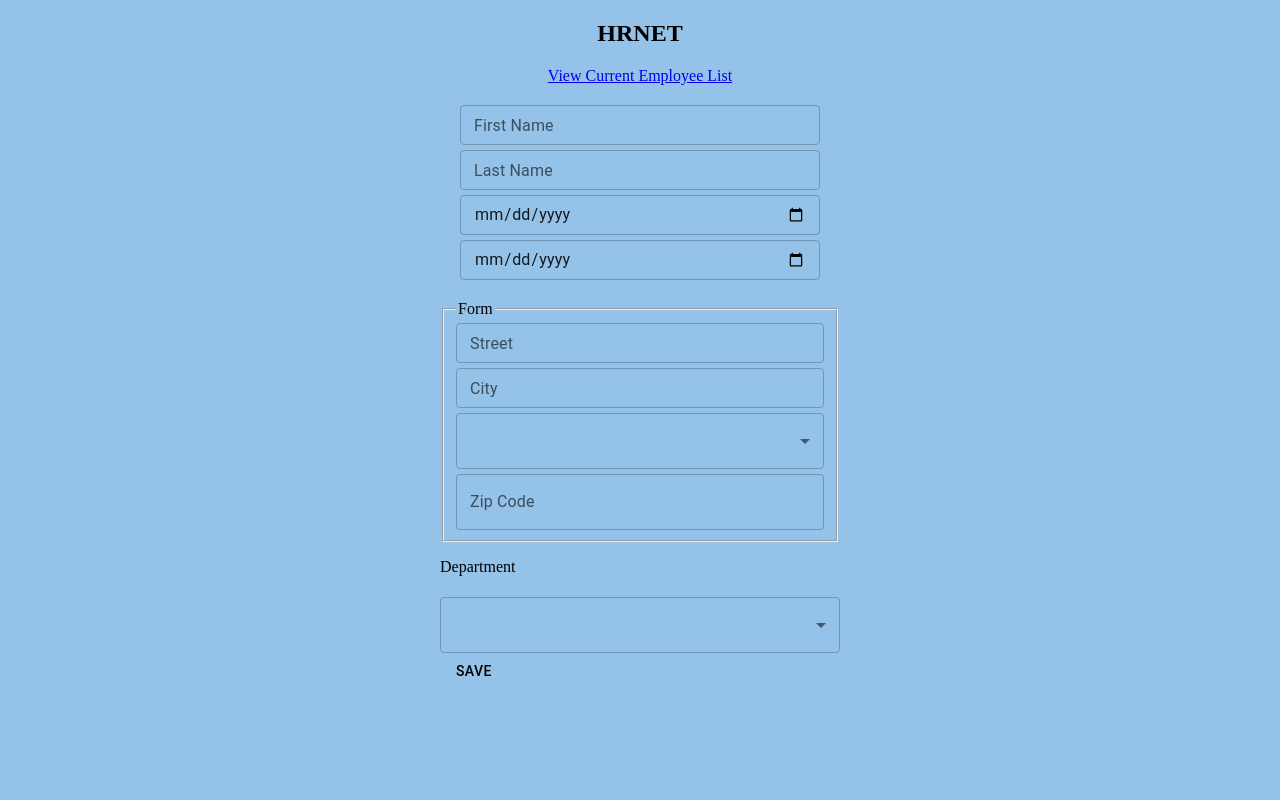
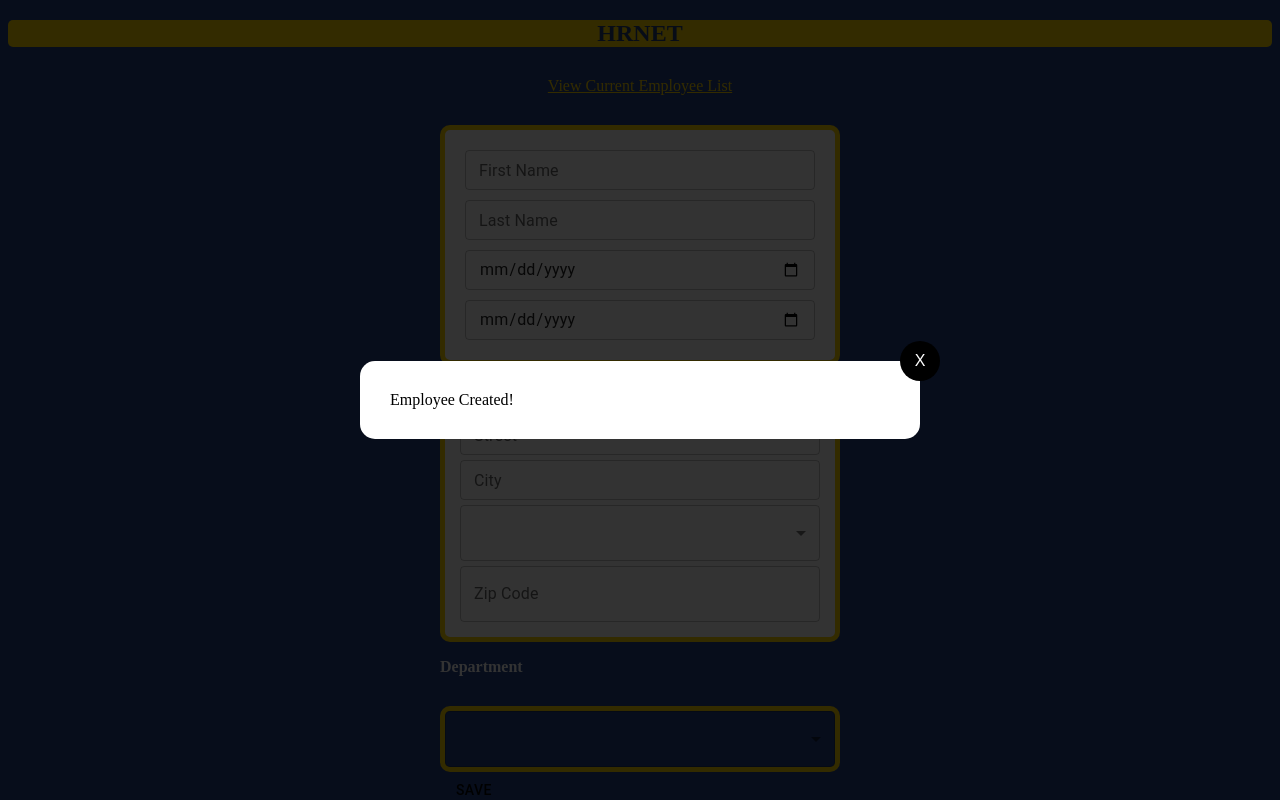
Before and after one commit to TarikMaarijAbdallaoui/HRNet, a React (Vite) app: page / in a window 1280 px wide. Both pictures are taken after typing "Sample", "Sample", "2020-01-15", "2020-01-15", "Sample", "Sample" into the empty fields and a click on the button "SAVE". Shown: the top 800 px of the page. Built offline with nearby package versions, Linux system fonts and the light colour scheme.

Commit message:
styles for form

```diff
--- a/src/App.css
+++ b/src/App.css
@@ -1,36 +1,118 @@
 body {
-  background-color: rgb(148, 194, 232);
+  background-color: #10317eeb;
 }
+
+input {
+  color: black;
+}
+
 h2 {
   text-align: center;
 }
+
 .link {
+  display: block;
   text-align: center;
-  display: block;
   margin: 0 auto;
 }
+
 .formulario {
   width: 100%;
   max-width: 400px;
   margin: 0 auto;
 }
 
-
 .form-container {
   display: flex;
   flex-direction: column;
-  gap: 5px;
   padding: 20px;
+  gap: 10px;
+  background-color: white;
+
+  margin-top: 30px;
+  margin-bottom: 30px;
+  border: solid 5px rgba(255, 215, 0.914);
+  border-radius: 10px;
+
 }
 
-form fieldset {
+form .fieldset {
   display: flex;
   flex-direction: column;
+  background-color: white;
   gap: 5px;
+  padding: 15px;
+  border: solid 5px rgba(255, 215, 0.914);
+  border-radius: 10px;
 }
 
 .department-container {
   display: flex;
   flex-direction: column;
   gap: 5px;
+  border: solid 5px rgba(255, 215, 0.914);
+  border-radius: 10px;
+  margin-top: 30px;
 }
+
+.department {
+  margin-top: 30px;
+}
+
+.modal {
+  position: absolute;
+  top: 0;
+  left: 0;
+  right: 0;
+  bottom: 0;
+  background-color: #000000cc;
+  display: flex;
+  justify-content: center;
+  align-items: center;
+  z-index: 10;
+}
+
+.modal-content {
+  position: relative;
+  padding: 30px 30px;
+  background-color: white;
+  border-radius: 15px;
+  width: 90%;
+  max-width: 500px;
+}
+
+.modal-content div {
+  position: absolute;
+  display: flex;
+  justify-content: center;
+  align-items: center;
+  font-family: sans-serif;
+  right: -20px;
+  top: -20px;
+  border-radius: 50%;
+  width: 40px;
+  height: 40px;
+  color: white;
+  background-color: black;
+}
+
+.title {
+  color: white;
+  font-weight: 800;
+}
+.footer{
+display: flex;
+justify-content: center;
+align-items: center;
+padding: 30px;
+margin-top: 40px;
+  background-color: rgba(255, 215, 0.914);;
+  color: #10317eeb;
+}
+
+header {
+  background-color: rgba(255, 215, 0.914);
+  border-radius: 5px;
+  color: #10317eeb;
+  margin-bottom: 30px;
+}
--- a/src/components/EmployeeForm.jsx
+++ b/src/components/EmployeeForm.jsx
@@ -11,10 +11,15 @@ import { Link } from "react-router-dom";
 import { addEmployee } from "../store/employeeSlice";
 import { useDispatch, useSelector } from "react-redux";
 import { states } from "../data/states";
+import { useState } from "react";
+import Modal from "./Modal";
+import Footer from "./Footer";
+import Header from "./Header";
 
 const EmployeeForm = () => {
   const dispatch = useDispatch();
   const employees = useSelector((state) => state.employees.list);
+  const [open, setOpen] = useState(false);
   console.log("Lista de empleados", employees);
   const { control, handleSubmit, reset } = useForm({
     defaultValues: {
@@ -33,13 +38,17 @@ const EmployeeForm = () => {
   const onSubmit = (data) => {
     console.log(data);
     dispatch(addEmployee(data));
-    reset()
+    reset();
+    setOpen(true);
   };
 
   return (
+    <>
+      <Modal fn={setOpen} open={open} />
+      <Header />
       <div className="form">
-      <h2>HRNET</h2>
-      <Link className="link" to={"/employee"}>
+
+        <Link className="link" to={"/employee"} style={{color: 'rgba(255, 215, 0.914)'}}>
           View Current Employee List
         </Link>
         <form className="formulario">
@@ -93,8 +102,7 @@ const EmployeeForm = () => {
               )}
             />
           </div>
-        <fieldset>
-          <legend>Form</legend>
+          <div className='fieldset'>
             <Controller
               name="street"
               control={control}
@@ -122,14 +130,16 @@ const EmployeeForm = () => {
             <Controller
               name="state"
               control={control}
-            render={({ field: { onChange, value } }) => (<>
-              <Select
-            label="State"
-            options={states}
-            onChange={onChange}
-          >
-            {states.map(state => (<MenuItem key={state.abbreviation} value={state.name}>{state.name}</MenuItem>))}
-          </Select></>
+              render={({ field: { onChange, value } }) => (
+                <>
+                  <Select label="State" options={states} onChange={onChange} style={{color:'black'}}>
+                    {states.map((state) => (
+                      <MenuItem key={state.abbreviation} value={state.name}>
+                        {state.name}
+                      </MenuItem>
+                    ))}
+                  </Select>
+                </>
               )}
             />
 
@@ -145,10 +155,10 @@ const EmployeeForm = () => {
                 />
               )}
             />
-        </fieldset>
+          </div>
+          <p className="title">Department</p>
 
           <div className="department-container">
-          <p>Department</p>
             <FormControl>
               <Select
                 //value={state}
@@ -164,11 +174,17 @@ const EmployeeForm = () => {
             </FormControl>
           </div>
 
-        <Button color='primary' variant="solid" onClick={handleSubmit(onSubmit)}>
+          <Button
+            color="primary"
+            variant="solid"
+            onClick={handleSubmit(onSubmit)}
+          >
             Save
           </Button>
         </form>
       </div>
+      <Footer />
+    </>
   );
 };
 
--- /dev/null
+++ b/src/components/Footer.jsx
@@ -0,0 +1,12 @@
+import '../App.css'
+
+const Footer = () => {
+  return (
+    <footer className='footer'>
+        <p>Copyright. HRNet</p>
+
+    </footer>
+  )
+}
+
+export default Footer
--- /dev/null
+++ b/src/components/Header.jsx
@@ -0,0 +1,11 @@
+import '../App.css'
+
+const Header = () => {
+  return (
+    <header>
+     <h2>HRNET</h2>
+    </header>
+  )
+}
+
+export default Header
--- /dev/null
+++ b/src/components/Modal.jsx
@@ -0,0 +1,23 @@
+import React, {useState, useRef} from 'react'
+
+const Modal = ({fn, open}) => {
+
+        const ref = useRef()
+
+        const handleClose =(event) => {
+               // if (ref.current && !ref.current.contains(event.target)) {
+                        fn(false)
+                //}
+
+        }
+  return (<>
+        {open ? (<div className="modal">
+        <div className='modal-content'>
+               <div ref={ref} onClick={handleClose}>X</div>
+                <span>Employee Created!</span>
+        </div>
+    </div>): null}</>
+  )
+}
+
+export default Modal
```
Lines whose indentation alone changed are shown as unchanged.
